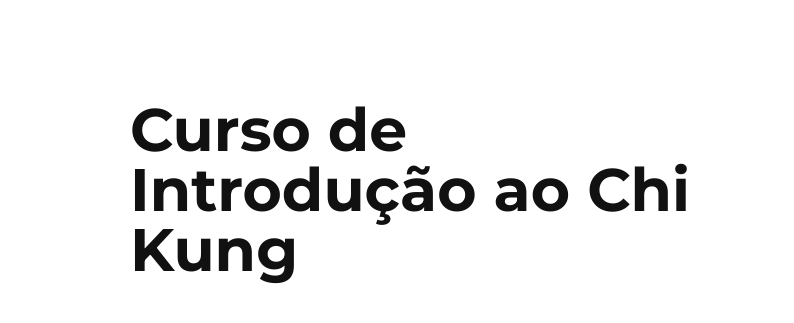
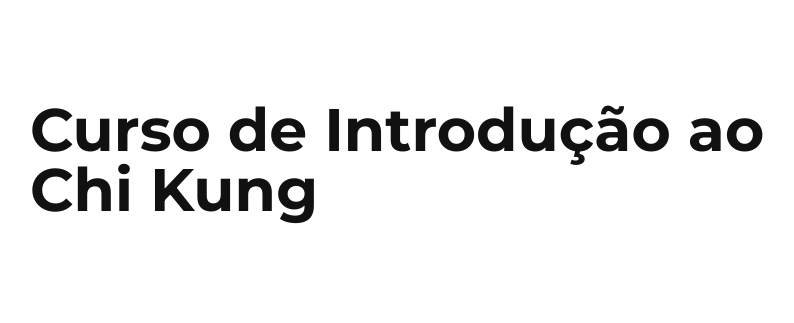
Before and after one commit to devagar/chikung101, a Jekyll site: the page built from index.md, in a window 1280 px wide. Shown: the top 323 px of the page, without its empty margins (208-1002 px from the left). Built offline with Jekyll 4.4.1, drawn with Linux system fonts in a browser that asks for light colours.

Commit message:
geting around

```diff
--- a/css/solo.css
+++ b/css/solo.css
@@ -147,7 +147,7 @@ pre > code {
 }
 
 .container {
-  max-width: 30rem;
+  max-width: 40rem;
   margin: 0 auto;
   padding: 0 1rem;
 }
```
